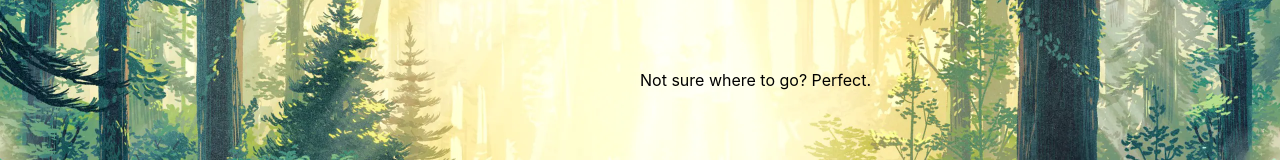
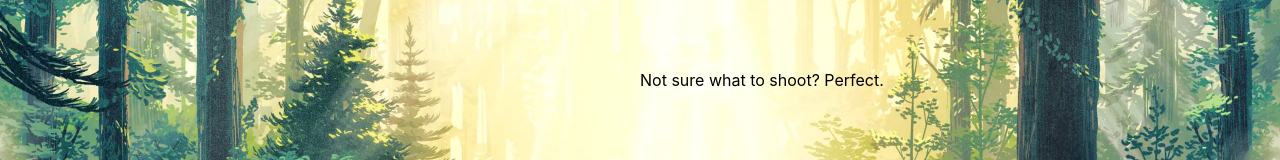
Before and after one commit to brianclee-gh/shl, a Next.js app in the folder client/: page / in a window 1280 px wide. Shown: the part 268-428 px from the top of the page. Built offline with nearby package versions, Linux system fonts and the light colour scheme.

Commit message:
adjust center desc

```diff
--- a/client/pages/index.js
+++ b/client/pages/index.js
@@ -18,7 +18,7 @@ export default function Home() {
         <section className={styles.splash}>
           <Image src={airBnbBG} />
           <div className={styles.centerText}>
-            <p className={styles.text}>Not sure where to go? Perfect.</p>
+            <p className={styles.text}>Not sure what to shoot? Perfect.</p>
           </div>
         </section>
       </main>
```
